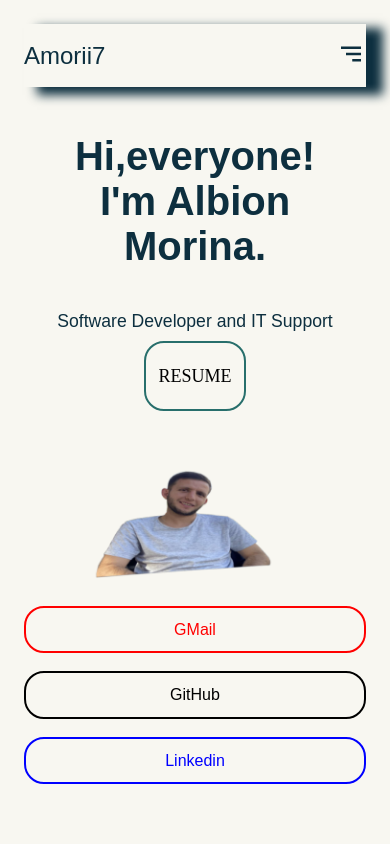
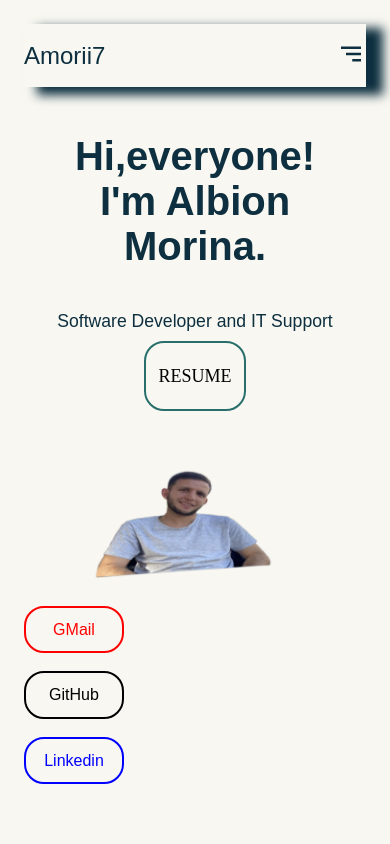
Before and after one commit to Albion007/personal_portfolio, a React (Vite) app: page / in a window 390 px wide. Shown: the top 844 px of the page. Built offline with nearby package versions, Linux system fonts and the light colour scheme; a web font is replaced by a local one.

Commit message:
working on header responsive menu

```diff
--- a/src/components/Hero/Hero.jsx
+++ b/src/components/Hero/Hero.jsx
@@ -35,6 +35,7 @@ const Hero = () => {
         </motion.div>
 
         <br></br>
+
         <a className={css.email} href="mailto:albionmorina44@gmail.com" target="_blank" rel="noopener noreferrer">
           GMail
         </a>
--- a/src/components/Hero/Hero.module.scss
+++ b/src/components/Hero/Hero.module.scss
@@ -133,6 +133,7 @@
             border-radius: 20px;
             padding: 0.80rem;
             transition: all 200ms ease-out;
+            width: 100px;
         }
 
             .email:hover {
@@ -166,6 +167,7 @@
             border-radius: 20px;
             padding: 0.80rem;
             transition: all 200ms ease-out;
+            width: 100px;
         }
 
                 .linkedin:hover {
@@ -197,6 +199,7 @@
             border-radius: 20px;
             padding: 0.80rem;
             transition: all 200ms ease-out;
+            width: 100px;
         }
                 .github:hover {
                     background-color: black;
```
